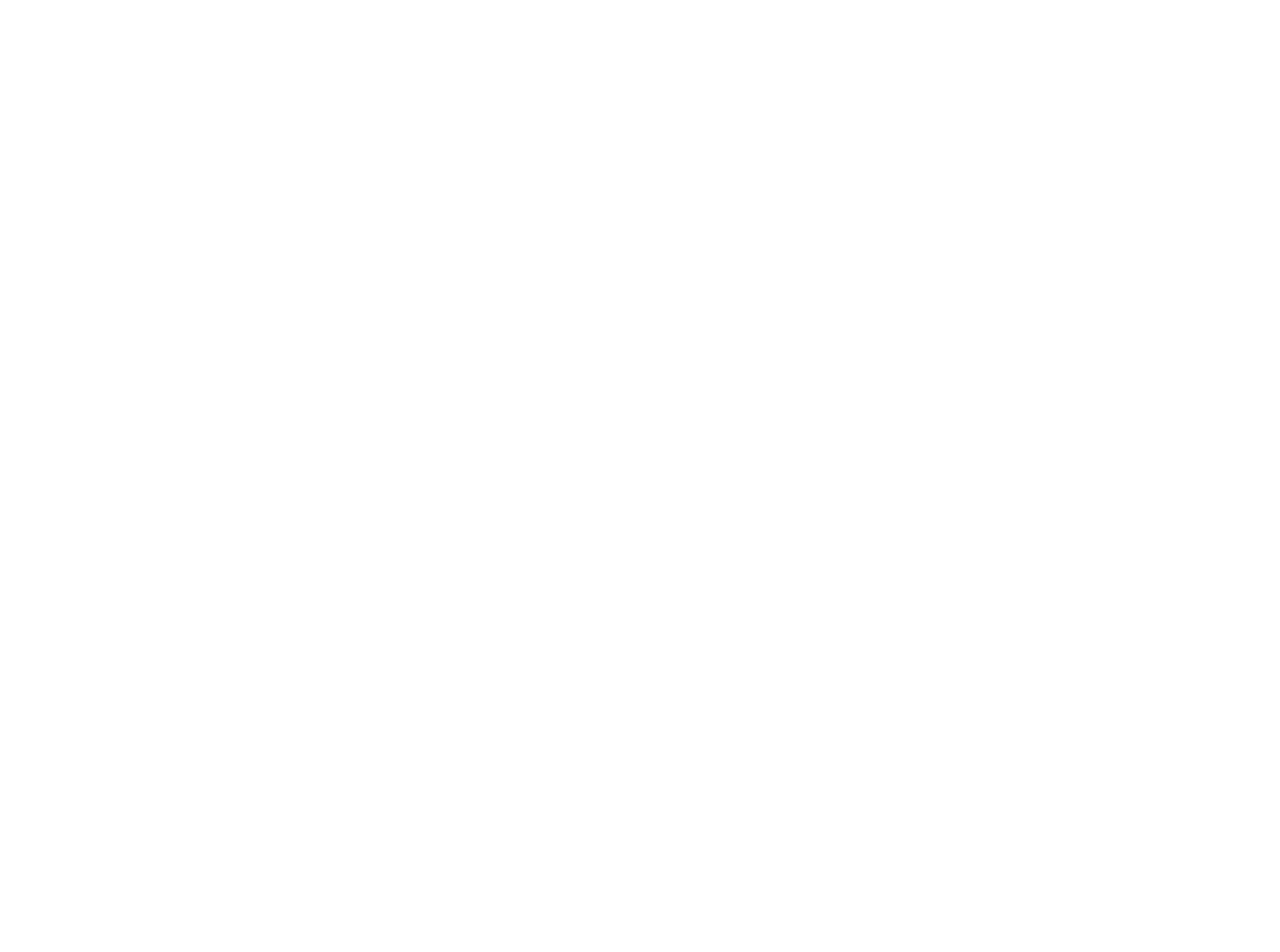
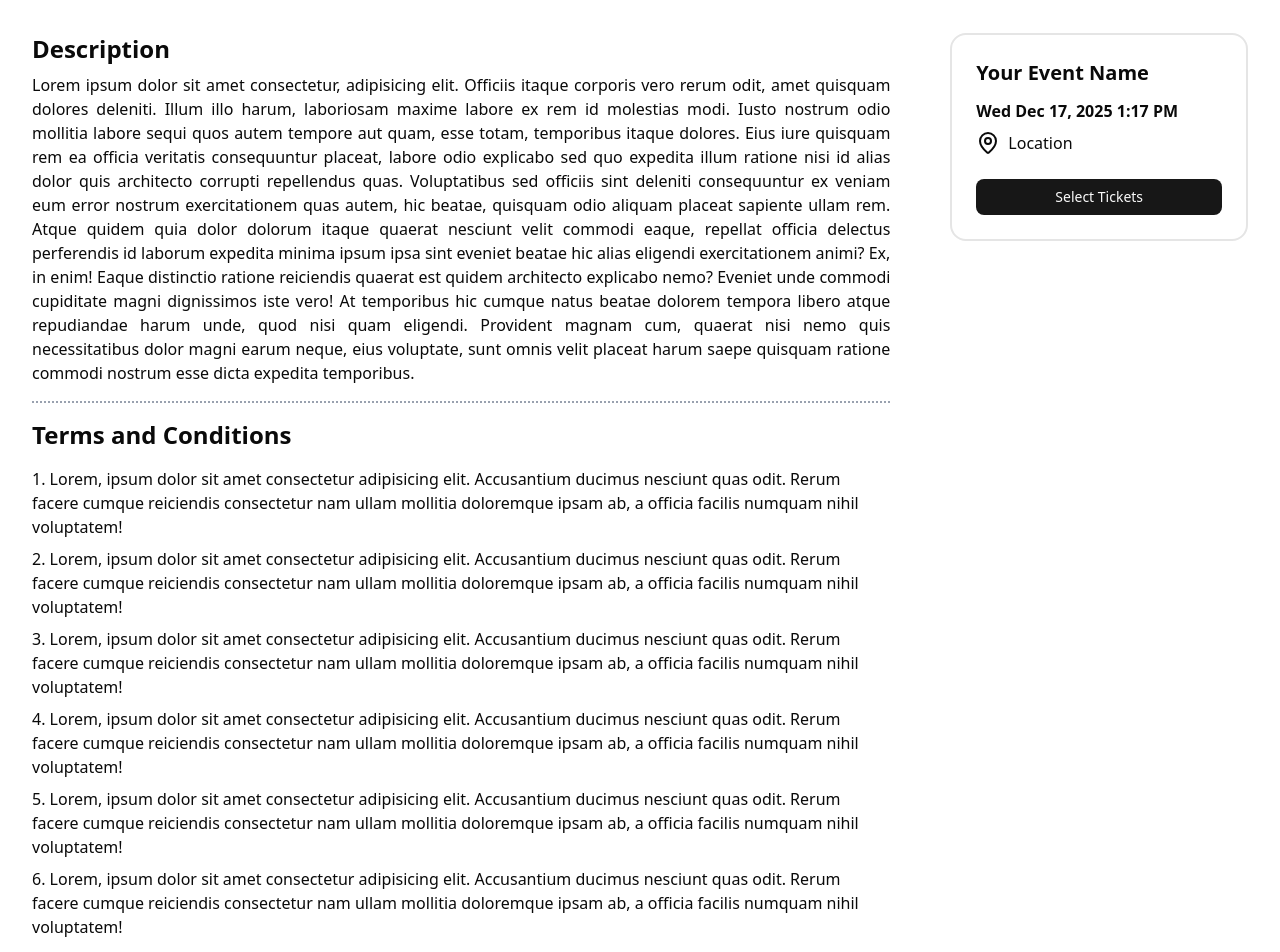
Before and after one commit to Suprem005/Partners-And-Sponsors-Component, a Next.js app: page / in a window 1280 px wide. Shown: the part 380-1332 px from the top of the page. Before the commit the page ends 800 px from the top, so only its background shows below. Built offline with nearby package versions, Linux system fonts and the light colour scheme.

Commit message:
Event detail component BannerOne done

```diff
--- a/src/app/home/page.tsx
+++ b/src/app/home/page.tsx
@@ -208,7 +208,7 @@
         className={className}
       /> */}
 
-      {/* <EventDetails /> */}
+      <EventDetails />
     </div>
   );
 };
--- a/src/components/event-details/EventDetails.tsx
+++ b/src/components/event-details/EventDetails.tsx
@@ -1,73 +1,149 @@
-// Event Details Components
+import { MapPin } from "lucide-react";
+import React from "react";
+import { Button } from "../ui/button";
 
-// Cover Image
+interface HeroBlockProps {
+  variant?: "one" | "two";
+}
 
-// Basic Information
-//   Event title
-//   Event category & tags
-//   Short description / excerpt
-//   Description / Body
-//   Views count
-// Date & Time
-//   Event start & end date
-//   Timezone
+function HeroBanner({ variant = "one" }: HeroBlockProps) {
+  const componentMap = {
+    one: <BannerOne />,
+    two: <BannerTwo />,
+  };
+  return componentMap[variant];
+}
 
-// Organizer / host
-//   Logo
-//   Organizer Name
-//   short description
+function BannerOne() {
+  return (
+    <section className="@container relative flex flex-col  py-20 mt-4 mx-8 rounded-2xl border-b border-gray-200 bg-[url('/images/organization/mountain.jpg')] bg-no-repeat bg-center bg-cover">
+      <div className={`absolute rounded-2xl inset-0 bg-black opacity-25 z-1`} />
 
-// Media & Assets
-//   Gallery images
-//   Promo video
-//   Downloads (brochure, schedule PDF)
+      <div
+        className={`px-6 relative z-2 inset-0 flex flex-col justify-center items-start @md:items-center text-white`}
+      >
+        <h2 className="text-5xl font-bold mb-9">Your Event Name</h2>
 
-// Location & Venue
-//   Venue name
-//   Contact email
-//   phone
-//   capacity
-//   Full address
-//       Country
-//       State
-//       City
-//       address_line_1
-//       address_line_2
-//   Map iframe or Map (latitude, longitude)
+        <span className="flex mb-2">Wed Dec 17, 2025 1:17 PM</span>
 
-// Ticketing & Pricing
-//   Ticket name (General, VIP, Early Bird)
-//   Price & currency
-//   Quantity / capacity
-//   Sale start & end
-//   Per-order & per-ticket limits
-//   Booking fee
+        <span className="flex gap-2 mb-6">
+          <MapPin /> Location
+        </span>
 
-// import React from "react";
-
-// interface EventDetailsProps {
-//   title: string;
-//   shortDescription: string;
-//   bodyDescription: string;
-// }
-
-// export default function EventDetails() {
-//   return (
-//     // <section className="@container py-20 border-b border-gray-200">
-//     //   <div className="max-w-7xl mx-auto px-6"></div>
-//     // </section>
-//     <></>
-//   );
-// }
-
-// * getFullYear = 2025
-// * toLocaleString = 12/16/2025, 5:09:49 PM
-// * toLocaleDateString = 12/16/2025
-// * toString = Tue Dec 16 2025 17:31:23 GMT+0545 (Nepal Time)
-
-import React from "react";
+        <div className="text-black">
+          <Button variant="default">Select Tickets</Button>
+        </div>
+      </div>
+    </section>
+  );
+}
+function BannerTwo() {
+  return <div>This is Banner Two</div>;
+}
 
 export default function EventDetails() {
-  const date = new Date();
-  return console.log(date.toString());
+  return (
+    <>
+      <HeroBanner variant="one" />
+
+      <section className="@container relative flex flex-col py-5 mt-4 mx-8 rounded-2xl">
+        <div className={`flex flex-col @2xl:flex-row  gap-15 border-b pb-6`}>
+          <div className="w-full">
+            <div className="flex mb-2">
+              <button className="text-2xl font-semibold">Description</button>
+            </div>
+            <div className="border-b-2 border-gray-400 border-dotted">
+              <p className="text-justify mb-4">
+                Lorem ipsum dolor sit amet consectetur, adipisicing elit.
+                Officiis itaque corporis vero rerum odit, amet quisquam dolores
+                deleniti. Illum illo harum, laboriosam maxime labore ex rem id
+                molestias modi. Iusto nostrum odio mollitia labore sequi quos
+                autem tempore aut quam, esse totam, temporibus itaque dolores.
+                Eius iure quisquam rem ea officia veritatis consequuntur
+                placeat, labore odio explicabo sed quo expedita illum ratione
+                nisi id alias dolor quis architecto corrupti repellendus quas.
+                Voluptatibus sed officiis sint deleniti consequuntur ex veniam
+                eum error nostrum exercitationem quas autem, hic beatae,
+                quisquam odio aliquam placeat sapiente ullam rem. Atque quidem
+                quia dolor dolorum itaque quaerat nesciunt velit commodi eaque,
+                repellat officia delectus perferendis id laborum expedita minima
+                ipsum ipsa sint eveniet beatae hic alias eligendi exercitationem
+                animi? Ex, in enim! Eaque distinctio ratione reiciendis quaerat
+                est quidem architecto explicabo nemo? Eveniet unde commodi
+                cupiditate magni dignissimos iste vero! At temporibus hic cumque
+                natus beatae dolorem tempora libero atque repudiandae harum
+                unde, quod nisi quam eligendi. Provident magnam cum, quaerat
+                nisi nemo quis necessitatibus dolor magni earum neque, eius
+                voluptate, sunt omnis velit placeat harum saepe quisquam ratione
+                commodi nostrum esse dicta expedita temporibus.
+              </p>
+            </div>
+
+            <div className="flex mb-4 mt-4">
+              <button className="text-2xl font-semibold">
+                Terms and Conditions
+              </button>
+            </div>
+            <ol className="list-decimal list-inside space-y-2">
+              <li>
+                Lorem, ipsum dolor sit amet consectetur adipisicing elit.
+                Accusantium ducimus nesciunt quas odit. Rerum facere cumque
+                reiciendis consectetur nam ullam mollitia doloremque ipsam ab, a
+                officia facilis numquam nihil voluptatem!
+              </li>
+              <li>
+                Lorem, ipsum dolor sit amet consectetur adipisicing elit.
+                Accusantium ducimus nesciunt quas odit. Rerum facere cumque
+                reiciendis consectetur nam ullam mollitia doloremque ipsam ab, a
+                officia facilis numquam nihil voluptatem!
+              </li>
+              <li>
+                Lorem, ipsum dolor sit amet consectetur adipisicing elit.
+                Accusantium ducimus nesciunt quas odit. Rerum facere cumque
+                reiciendis consectetur nam ullam mollitia doloremque ipsam ab, a
+                officia facilis numquam nihil voluptatem!
+              </li>
+              <li>
+                Lorem, ipsum dolor sit amet consectetur adipisicing elit.
+                Accusantium ducimus nesciunt quas odit. Rerum facere cumque
+                reiciendis consectetur nam ullam mollitia doloremque ipsam ab, a
+                officia facilis numquam nihil voluptatem!
+              </li>
+              <li>
+                Lorem, ipsum dolor sit amet consectetur adipisicing elit.
+                Accusantium ducimus nesciunt quas odit. Rerum facere cumque
+                reiciendis consectetur nam ullam mollitia doloremque ipsam ab, a
+                officia facilis numquam nihil voluptatem!
+              </li>
+              <li>
+                Lorem, ipsum dolor sit amet consectetur adipisicing elit.
+                Accusantium ducimus nesciunt quas odit. Rerum facere cumque
+                reiciendis consectetur nam ullam mollitia doloremque ipsam ab, a
+                officia facilis numquam nihil voluptatem!
+              </li>
+            </ol>
+          </div>
+
+          {/* sticky */}
+          <div className="sticky top-4 right-0 flex flex-col w-full h-1/2 justify-center items-center  p-6 @2xl:items-start @2xl:w-[400px] border-2 rounded-2xl">
+            <h2 className="text-xl font-bold mb-3">Your Event Name</h2>
+
+            <span className="flex mb-2 text-md font-semibold">
+              Wed Dec 17, 2025 1:17 PM
+            </span>
+
+            <span className="flex gap-2 mb-6">
+              <MapPin /> Location
+            </span>
+
+            <div className="text-black w-full">
+              <Button variant="default" className="w-full">
+                Select Tickets
+              </Button>
+            </div>
+          </div>
+        </div>
+      </section>
+    </>
+  );
 }
```
Also changed, not shown: 1 other file (tests, documents, lock files or other folders).
